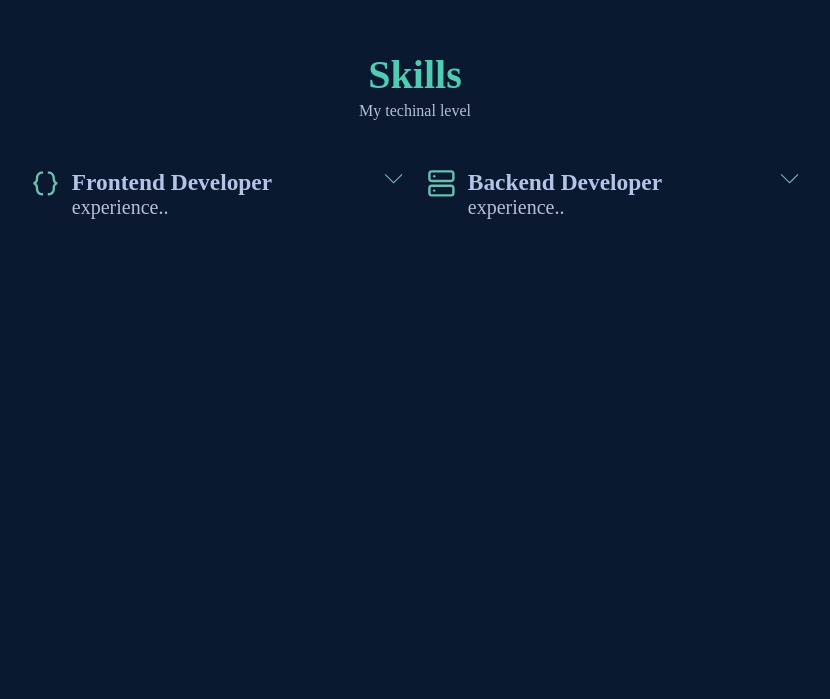
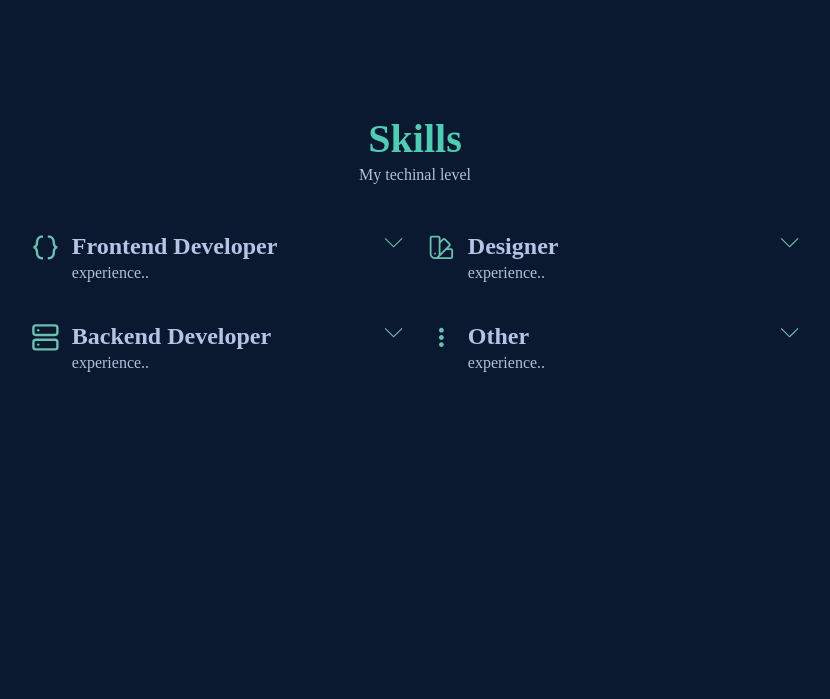
Before and after one commit to nayandeep-shrestha/my_portfolio, a React (Create React App) app: page / in a window 1280 px wide. Shown: the part 1581-2280 px from the top of the page, without its empty margins (225-1055 px from the left). Built offline with nearby package versions, Linux system fonts and the light colour scheme; a web font is replaced by a local one.

Commit message:
skills complete

```diff
--- a/src/App.js
+++ b/src/App.js
@@ -6,7 +6,6 @@ import Contact from './components/contact/Contact'
 import Portfolio from './components/portfolio/Portfolio'
 import Header from './components/header/Header'
 import Skills from './components/skills/Skills'
-import Qualification from './components/qualification/Qualification'
 
 const App = () => {
   const [loading, setLoading] = useState(false)
@@ -26,7 +25,6 @@ const App = () => {
           <Nav/>
           <About/>
           <Skills/>
-          {/* <Qualification/> */}
           <Portfolio/>
           <Contact/>
         </body>
--- a/src/components/about/about.css
+++ b/src/components/about/about.css
@@ -1,3 +1,6 @@
+#about{
+    padding-top: 2rem;
+}
 h4{
     color: var(--color-secondary);
 }
--- a/src/components/nav/nav.css
+++ b/src/components/nav/nav.css
@@ -1,5 +1,5 @@
 nav {
-    background: rgba(0,0,0,0.3);
+    background: rgba(0,0,0,0.25);
     width: max-content;
     display: block;
     border-radius: 50px;
@@ -21,7 +21,7 @@ nav a{
     display: flex;
     border-radius: 50%;
     color: grey;
-    font-size: 1.2rem;
+    font-size: 1rem;
 }
 nav a:hover{
     background: rgba(0,0,0,0.35);
--- a/src/components/qualification/Qualification.js
+++ /dev/null
@@ -1,9 +0,0 @@
-import React from 'react'
-
-const Qualification = () => {
-  return (
-    <section id="qualification">Qualification</section>
-  )
-}
-
-export default Qualification
--- a/src/components/skills/Backend.js
+++ b/src/components/skills/Backend.js
@@ -1,4 +1,4 @@
-import React,{useState} from 'react'
+import React from 'react'
 import './skills.css'
 import {FiServer} from 'react-icons/fi'
 import {TfiAngleDown} from 'react-icons/tfi'
@@ -6,14 +6,15 @@ import {TfiAngleDown} from 'react-icons/tfi'
 const Backend = (props) => {
 
   return (
-    <div className={props.list? 'skills-open': 'skills-close'}>
+    <div onClick={() => props.setList('backend')}
+        className={props.list === 'backend'? 'skills-open': 'skills-close'}>
       <div className="skills-header">
         <FiServer className='skills-icon'/>
         <div>
           <h3 className="skills-title">Backend Developer</h3>
           <span className="skills-subtitle">experience..</span>
         </div>
-              <TfiAngleDown className='skills-arrow' onClick={props.toggle}/>
+        <TfiAngleDown className='skills-arrow'/>
       </div>
       <div className="skills-list grid">
         <div className="skills-data">
--- a/src/components/skills/Frontend.js
+++ b/src/components/skills/Frontend.js
@@ -1,4 +1,4 @@
-import React,{useState} from 'react'
+import React from 'react'
 import './skills.css'
 import {BiCodeCurly} from 'react-icons/bi'
 import {TfiAngleDown} from 'react-icons/tfi'
@@ -6,16 +6,17 @@ import {TfiAngleDown} from 'react-icons/tfi'
 const Frontend = (props) => {
 
   return (
-    <div className={props.list? 'skills-open': 'skills-close'} >
+    <div onClick={() => props.setList('frontend')}
+         className={props.list === 'frontend' ? 'skills-open': 'skills-close'} >
       <div className="skills-header">
         <BiCodeCurly className='skills-icon'/>
         <div>
           <h3 className="skills-title">Frontend Developer</h3>
           <span className="skills-subtitle">experience..</span>
         </div>
-      <TfiAngleDown className='skills-arrow' onClick={props.toggle}/>
+        <TfiAngleDown className='skills-arrow'/>
       </div>
-    <div className="skills-list">
+      <div className="skills-list grid">
         <div className="skills-data">
           <div className="skills-titles">
             <h3 className="skills-name">HTML</h3>
--- a/src/components/skills/Other.js
+++ b/src/components/skills/Other.js
@@ -3,9 +3,10 @@ import './skills.css'
 import {MdMoreVert} from 'react-icons/md'
 import {TfiAngleDown} from 'react-icons/tfi'
 
-const Other = () => {
+const Other = (props) => {
   return (
-    <div className="skills-content skills-close">
+    <div onClick={() => props.setList('other')}
+         className={props.list === 'other' ? 'skills-open': 'skills-close'}>
       <div className="skills-header">
         <MdMoreVert className='skills-icon'/>
         <div>
--- a/src/components/skills/Skills.js
+++ b/src/components/skills/Skills.js
@@ -1,17 +1,13 @@
-import React,{useState,useEffect} from 'react'
+import React,{useState} from 'react'
 import './skills.css'
 import Frontend from './Frontend'
 import Backend from './Backend'
-// import UI_UX from './UI_UX'
-// import Other from './Other'
+import UI_UX from './UI_UX'
+import Other from './Other'
 
 
 const Skills = () => {
   const [list, setList] = useState(false);
-  const toggle= () => {
-    setList(prev => !prev)
-  }
-
 
   return (
     <section id="skills">
@@ -19,11 +15,15 @@ const Skills = () => {
           <h2>Skills</h2>
           <span>My techinal level</span>
         </div>
-        <div className="skills-container grid">
-            <Frontend list={list} toggle={toggle} />
-            <Backend list={list} toggle={toggle}/>
-            {/* <UI_UX />
-            <Other />           */}
+        <div className="skills-container container grid">
+            <div>
+              <Frontend list={list} setList={setList} />
+              <Backend list={list} setList={setList} />
+            </div>
+            <div>
+              <UI_UX list={list} setList={setList} />
+              <Other list={list} setList={setList} />
+            </div>
         </div>
     </section>
   )
--- a/src/components/skills/UI_UX.js
+++ b/src/components/skills/UI_UX.js
@@ -3,9 +3,10 @@ import './skills.css'
 import {HiOutlineSwatch} from 'react-icons/hi2'
 import {TfiAngleDown} from 'react-icons/tfi'
 
-const UI_UX = () => {
+const UI_UX = (props) => {
   return (
-    <div className="skills-content skills-close">
+    <div onClick={() => props.setList('designer')}
+         className={props.list === 'designer'? 'skills-open': 'skills-close'}>
       <div className="skills-header">
         <HiOutlineSwatch className='skills-icon'/>
         <div>
--- a/src/components/skills/skills.css
+++ b/src/components/skills/skills.css
@@ -1,6 +1,6 @@
 #skills{
-    padding: 2rem 0 4rem;
-}
+    padding-top: 2rem 0 4rem;
+  }
 .skills-head{
     text-align: center;
     margin-bottom: 3rem;
@@ -11,16 +11,14 @@
 }
 .skills-container{
     row-gap: 0;
-    width: var(--container-width-sh);
-    margin-left: auto;
-    margin-right: auto;
+    max-width:768px;
+    margin-left: 1.5rem;
+    margin-right: 1.5rem;
 }
 .grid{
     display: grid;
-    grid-template-columns: 1fr 1fr;
-    grid-template-rows: 1fr 1fr;
     gap: 1.5rem;
-}
+  }
 .skills-header{
     display: flex;
     align-items: cener;
@@ -37,14 +35,16 @@
 }
 .skills-title{
     color: var(--color-text);
+    font-size: 1.5rem;
 }
 .skills-subtitle{
+    font-size: 1rem;
     color: var(--color-secondary);
 }
 .skills-arrow{
     font-size: 1.2rem;
     margin-left: auto;
-    transition: 0.4s;
+    transition: 0.6s;
 }
 .skills-list{
     row-gap: 1.5rem;
@@ -108,3 +108,25 @@
 .skills-open .skills-arrow{
     transform: rotate(180deg);
 }
+
+@media screen and (max-width: 350px){
+    .skills-container{
+      margin-left: 1rem;
+      margin-right: 1rem;
+    }
+  }
+  @media screen and (min-width: 568px){
+    .skills-container{
+      grid-template-columns: repeat(2,1fr);
+    }
+  }
+
+  @media screen and (min-width: 768px){
+    .skills-container{
+      margin-left: auto;
+      margin-right: auto;
+    }
+    #skills{
+      padding: 6rem 0 2rem;
+    }
+  }
```
Lines whose indentation alone changed are shown as unchanged.
